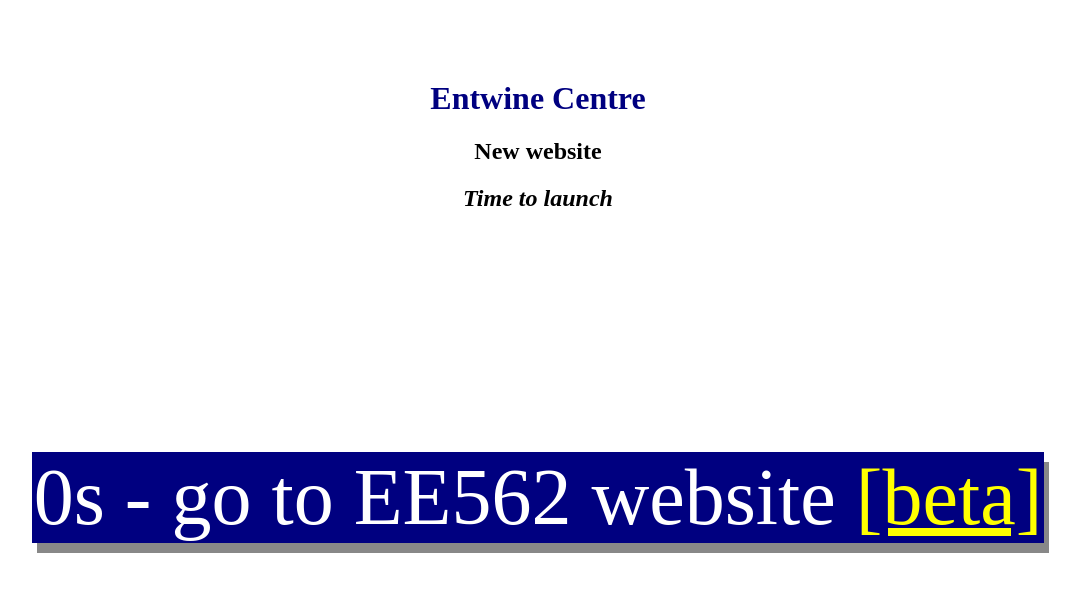
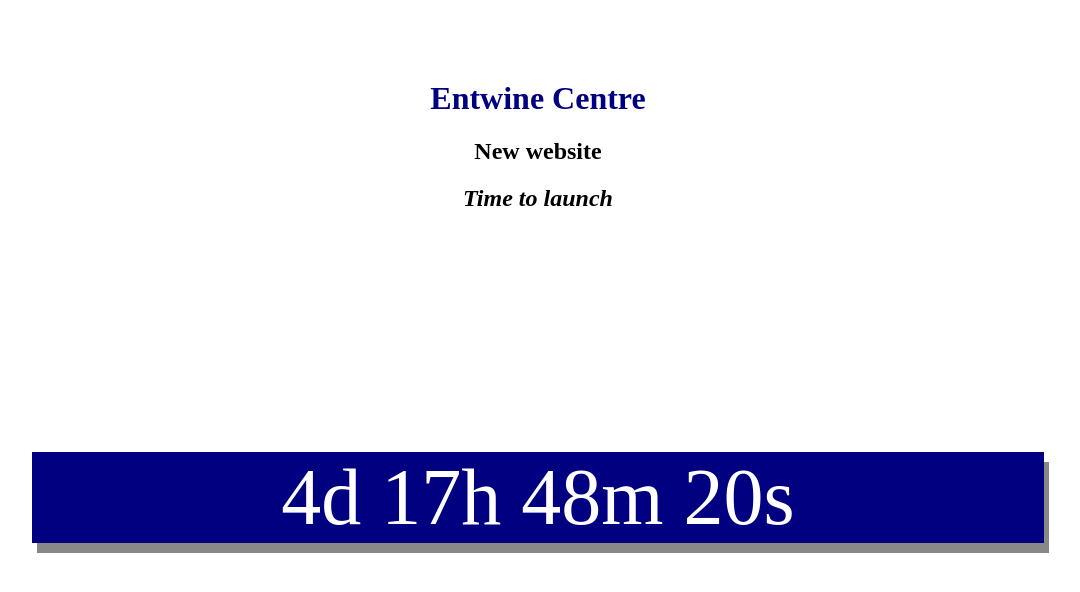
Before and after one commit to entwine-research/entwine-research.github.io, a plain HTML site: page index.html in a window 1280 px wide. Shown: the whole page, without its empty margins (102-1182 px from the left). Drawn offline with Linux system fonts and the light colour scheme.

Commit message:
Update index.html

```diff
--- a/index.html
+++ b/index.html
@@ -28,7 +28,7 @@
     </style>
     <script>
         // Set the date we're counting down to
-        var countDownDate = new Date("Apr 28, 2022 09:00:00").getTime();
+        var countDownDate = new Date("May 10, 2022 09:00:00").getTime();
 
         // Update the count down every 1 second
         var x = setInterval(function() {
@@ -52,7 +52,7 @@
             // If the count down is over, write some text
             if (distance < 0) {
                 clearInterval(x);
-                document.getElementById("timer").innerHTML = '0s - go to EE562 website <a href="index.html" style="color: yellow">[beta]</a>';
+                document.getElementById("timer").innerHTML = '0s - go to Entwine website <a href="index.html" style="color: yellow">[beta]</a>';
 
             }
         }, 1000);
```
